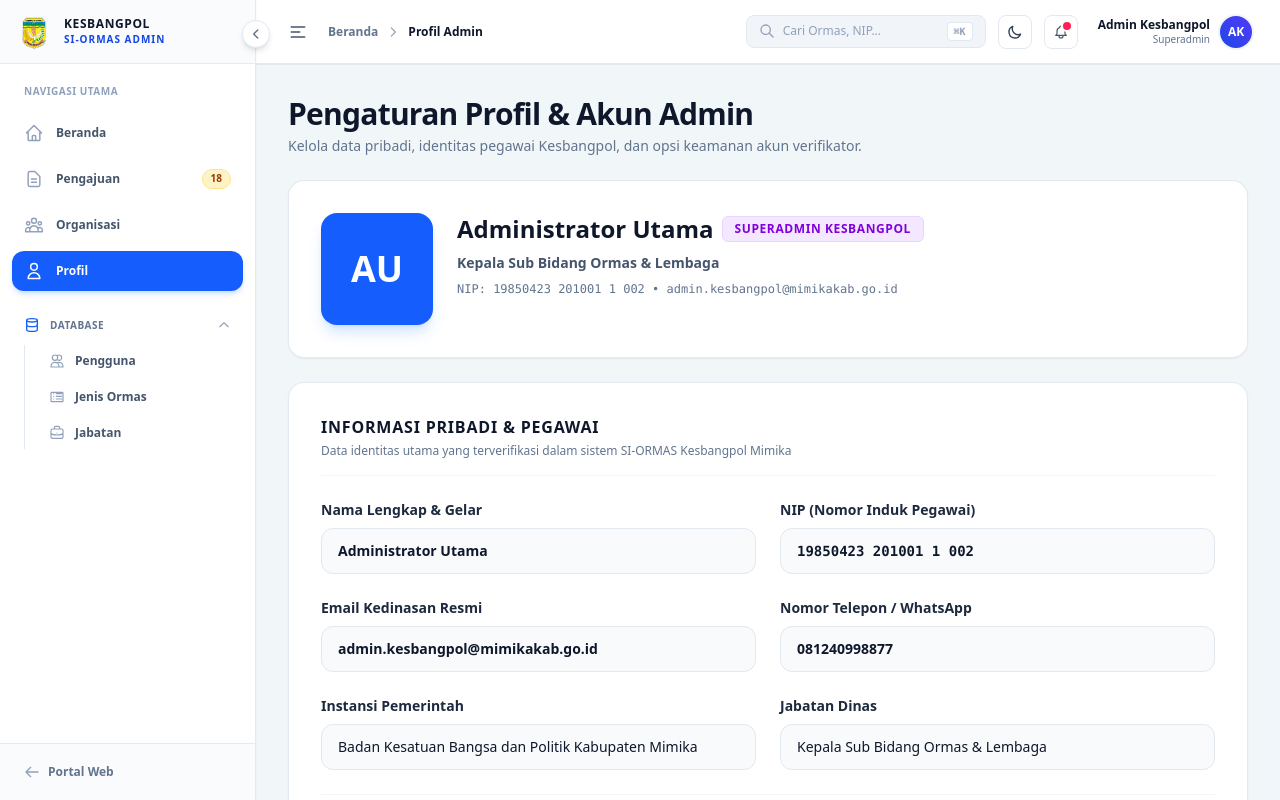
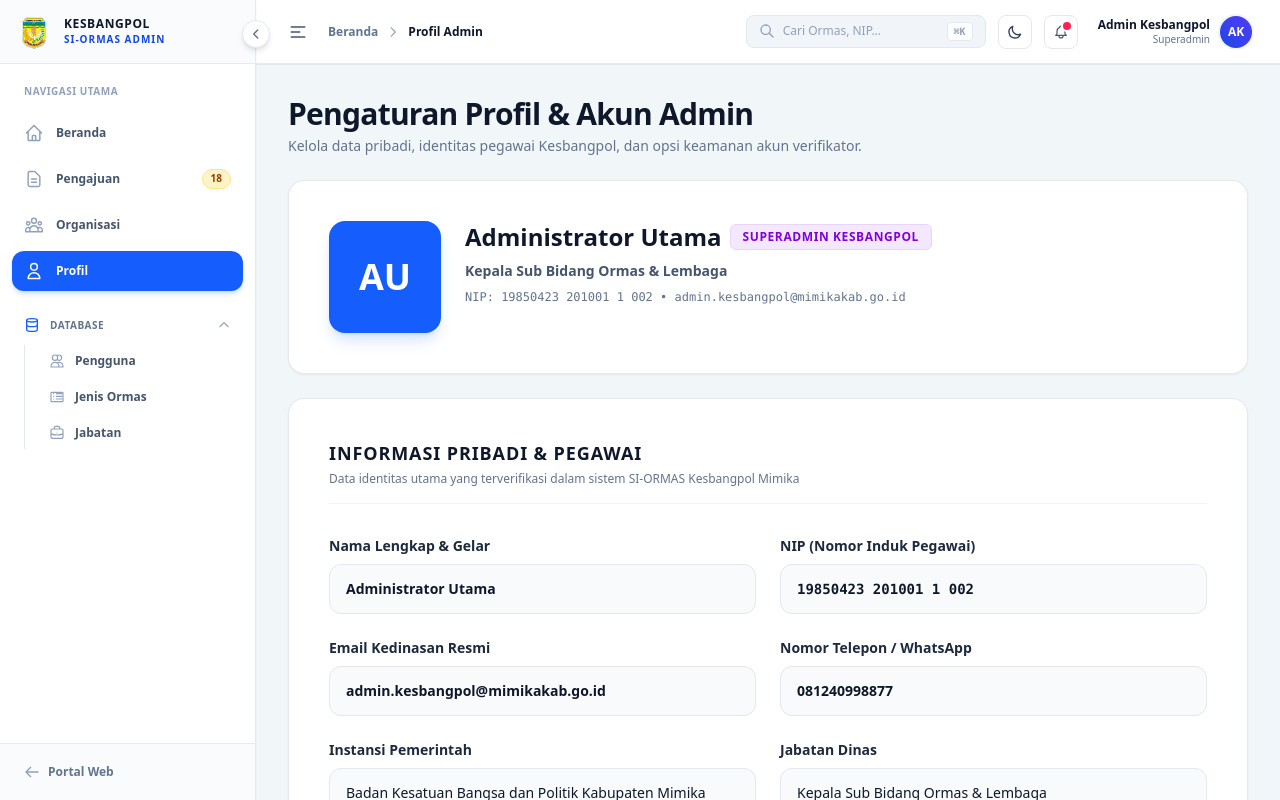
Before and after one commit to damisaviola/ormas-kesbangpolmimika, a Next.js app: page /dashboard/profil in a window 1280 px wide. Shown: the top 800 px of the page. Built offline with nearby package versions, Linux system fonts and the light colour scheme.

Commit message:
style: remove max-width restriction on dashboard container so profile cards stretch full-width to the right

```diff
--- a/src/app/dashboard/layout.tsx
+++ b/src/app/dashboard/layout.tsx
@@ -17,7 +17,7 @@ function DashboardLayoutContent({ children }: { children: React.ReactNode }) {
         <DashboardHeader />
 
         {/* Page Container */}
-        <main className="flex-1 p-4 sm:p-6 lg:p-8 max-w-[1600px] w-full mx-auto space-y-6">
+        <main className="flex-1 p-4 sm:p-6 lg:p-8 w-full space-y-6">
           {children}
         </main>
       </div>
--- a/src/app/dashboard/profil/page.tsx
+++ b/src/app/dashboard/profil/page.tsx
@@ -40,7 +40,7 @@ export default function ProfilPage() {
       )}
 
       {/* Profile Overview Card */}
-      <div className="bg-white dark:bg-slate-900 rounded-2xl border border-slate-200/90 dark:border-slate-800 p-6 sm:p-8 shadow-xs flex flex-col sm:flex-row items-center sm:items-start gap-6 transition-colors">
+      <div className="bg-white dark:bg-slate-900 rounded-2xl border border-slate-200/90 dark:border-slate-800 p-8 sm:p-10 shadow-xs flex flex-col sm:flex-row items-center sm:items-start gap-6 transition-colors">
         <div className="w-24 h-24 sm:w-28 sm:h-28 rounded-2xl bg-blue-600 dark:bg-blue-600 text-white font-black text-3xl sm:text-4xl flex items-center justify-center shadow-lg shadow-blue-500/20 shrink-0 select-none">
           AU
         </div>
@@ -57,9 +57,9 @@ export default function ProfilPage() {
       </div>
 
       {/* Main Account Form */}
-      <form onSubmit={handleSubmit} className="bg-white dark:bg-slate-900 rounded-2xl border border-slate-200/90 dark:border-slate-800 p-6 sm:p-8 shadow-xs space-y-6 transition-colors">
+      <form onSubmit={handleSubmit} className="bg-white dark:bg-slate-900 rounded-2xl border border-slate-200/90 dark:border-slate-800 p-8 sm:p-10 shadow-xs space-y-8 transition-colors">
         <div className="border-b border-slate-100 dark:border-slate-800 pb-4">
-          <h2 className="text-base font-black text-slate-900 dark:text-white uppercase tracking-wider">
+          <h2 className="text-lg font-black text-slate-900 dark:text-white uppercase tracking-wider">
             Informasi Pribadi & Pegawai
           </h2>
           <p className="text-xs text-slate-500 dark:text-slate-400 mt-1">
@@ -76,7 +76,7 @@ export default function ProfilPage() {
               type="text"
               value={nama}
               onChange={(e) => setNama(e.target.value)}
-              className="w-full px-4 py-3 bg-slate-50 dark:bg-slate-800 border border-slate-200 dark:border-slate-700 rounded-xl text-slate-900 dark:text-slate-100 font-bold focus:ring-2 focus:ring-blue-500 outline-none transition-all"
+              className="w-full px-4 py-3.5 bg-slate-50 dark:bg-slate-800 border border-slate-200 dark:border-slate-700 rounded-xl text-slate-900 dark:text-slate-100 font-bold focus:ring-2 focus:ring-blue-500 outline-none transition-all"
             />
           </div>
 
@@ -88,7 +88,7 @@ export default function ProfilPage() {
               type="text"
               value={nip}
               onChange={(e) => setNip(e.target.value)}
-              className="w-full px-4 py-3 bg-slate-50 dark:bg-slate-800 border border-slate-200 dark:border-slate-700 rounded-xl text-slate-900 dark:text-slate-100 font-mono font-bold focus:ring-2 focus:ring-blue-500 outline-none transition-all"
+              className="w-full px-4 py-3.5 bg-slate-50 dark:bg-slate-800 border border-slate-200 dark:border-slate-700 rounded-xl text-slate-900 dark:text-slate-100 font-mono font-bold focus:ring-2 focus:ring-blue-500 outline-none transition-all"
             />
           </div>
 
@@ -100,7 +100,7 @@ export default function ProfilPage() {
               type="email"
               value={email}
               onChange={(e) => setEmail(e.target.value)}
-              className="w-full px-4 py-3 bg-slate-50 dark:bg-slate-800 border border-slate-200 dark:border-slate-700 rounded-xl text-slate-900 dark:text-slate-100 font-semibold focus:ring-2 focus:ring-blue-500 outline-none transition-all"
+              className="w-full px-4 py-3.5 bg-slate-50 dark:bg-slate-800 border border-slate-200 dark:border-slate-700 rounded-xl text-slate-900 dark:text-slate-100 font-semibold focus:ring-2 focus:ring-blue-500 outline-none transition-all"
             />
           </div>
 
@@ -112,7 +112,7 @@ export default function ProfilPage() {
               type="text"
               value={telepon}
               onChange={(e) => setTelepon(e.target.value)}
-              className="w-full px-4 py-3 bg-slate-50 dark:bg-slate-800 border border-slate-200 dark:border-slate-700 rounded-xl text-slate-900 dark:text-slate-100 font-semibold focus:ring-2 focus:ring-blue-500 outline-none transition-all"
+              className="w-full px-4 py-3.5 bg-slate-50 dark:bg-slate-800 border border-slate-200 dark:border-slate-700 rounded-xl text-slate-900 dark:text-slate-100 font-semibold focus:ring-2 focus:ring-blue-500 outline-none transition-all"
             />
           </div>
 
@@ -124,7 +124,7 @@ export default function ProfilPage() {
               type="text"
               value={instansi}
               onChange={(e) => setInstansi(e.target.value)}
-              className="w-full px-4 py-3 bg-slate-50 dark:bg-slate-800 border border-slate-200 dark:border-slate-700 rounded-xl text-slate-900 dark:text-slate-100 font-medium focus:ring-2 focus:ring-blue-500 outline-none transition-all"
+              className="w-full px-4 py-3.5 bg-slate-50 dark:bg-slate-800 border border-slate-200 dark:border-slate-700 rounded-xl text-slate-900 dark:text-slate-100 font-medium focus:ring-2 focus:ring-blue-500 outline-none transition-all"
             />
           </div>
 
@@ -136,7 +136,7 @@ export default function ProfilPage() {
               type="text"
               value={jabatan}
               onChange={(e) => setJabatan(e.target.value)}
-              className="w-full px-4 py-3 bg-slate-50 dark:bg-slate-800 border border-slate-200 dark:border-slate-700 rounded-xl text-slate-900 dark:text-slate-100 font-medium focus:ring-2 focus:ring-blue-500 outline-none transition-all"
+              className="w-full px-4 py-3.5 bg-slate-50 dark:bg-slate-800 border border-slate-200 dark:border-slate-700 rounded-xl text-slate-900 dark:text-slate-100 font-medium focus:ring-2 focus:ring-blue-500 outline-none transition-all"
             />
           </div>
         </div>
```
